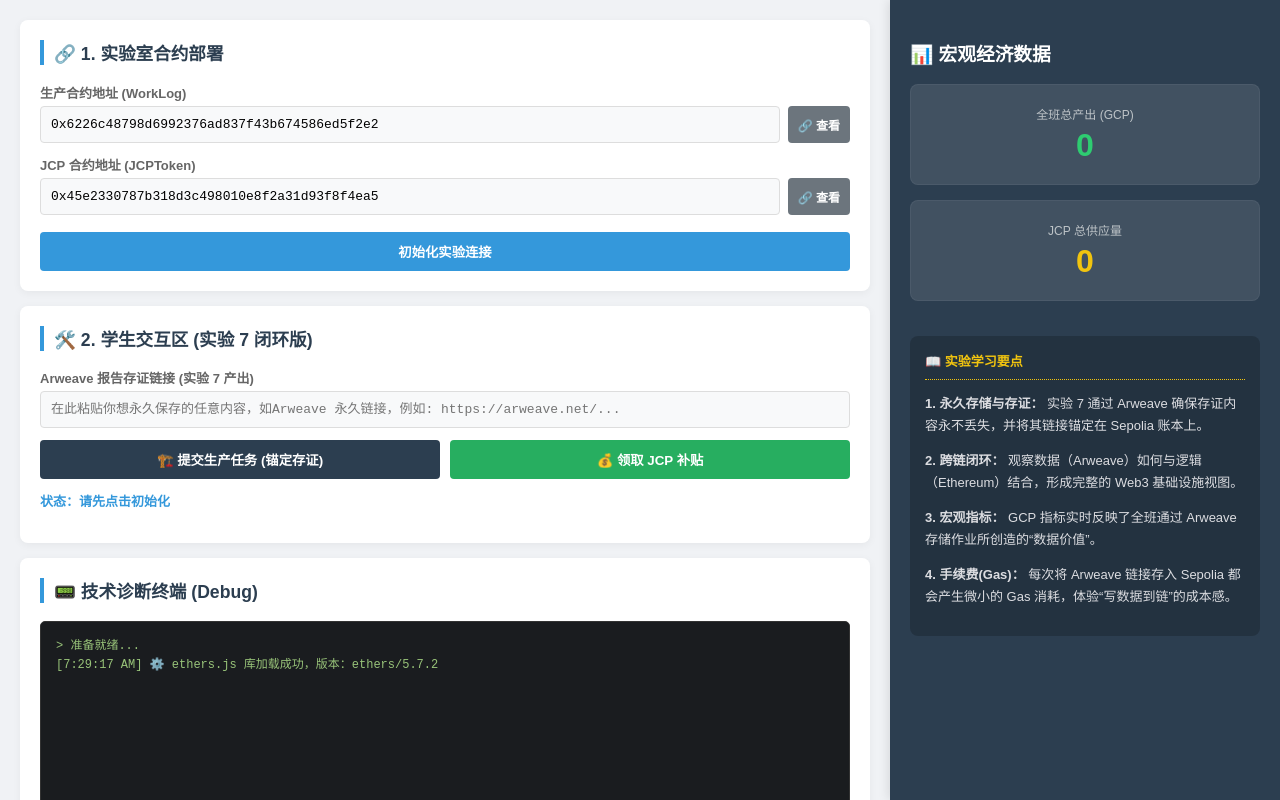
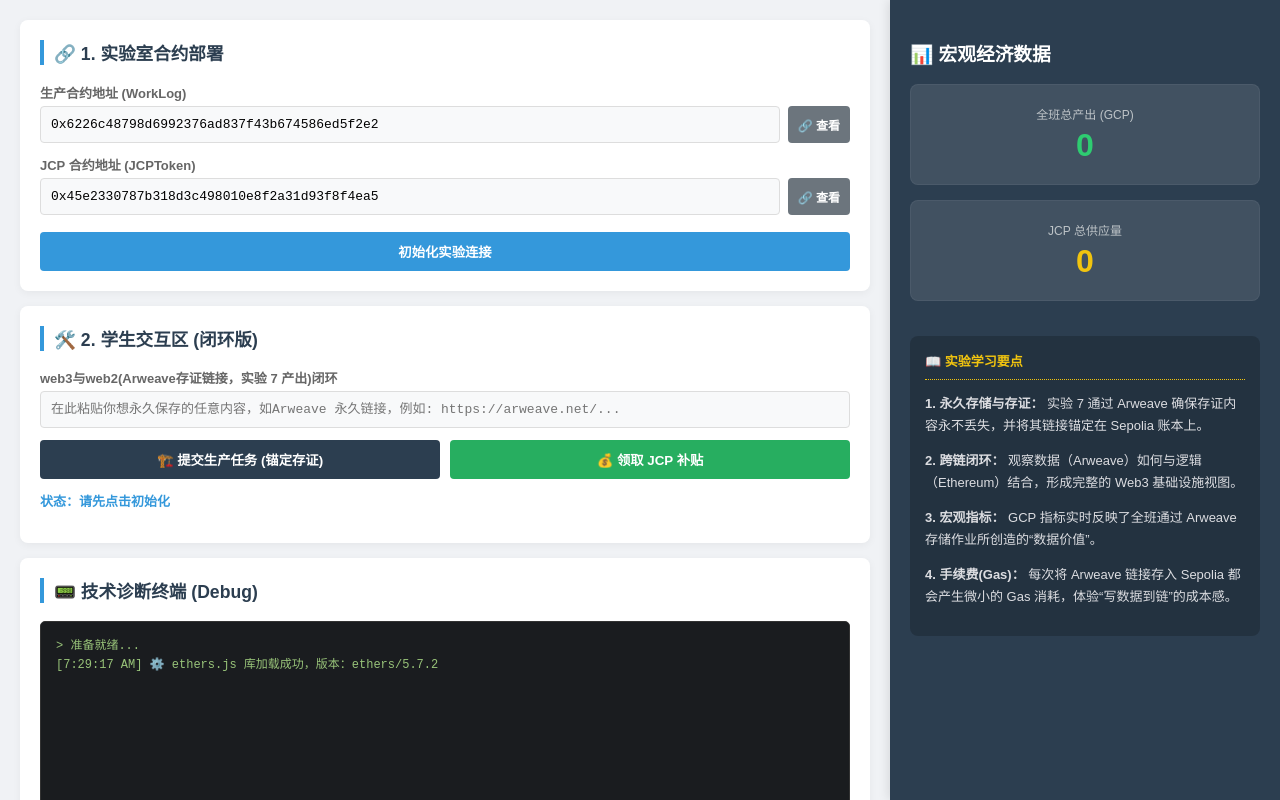
Before and after one commit to moyang-creator/JCP-LAB, a plain HTML site: page test6JCPlab.html in a window 1280 px wide. Drawn offline with nearby package versions, Linux system fonts and the light colour scheme.

Commit message:
update files

```diff
--- a/test6JCPlab.html
+++ b/test6JCPlab.html
@@ -56,9 +56,9 @@
     </div>
 
     <div class="card">
-        <h3>🛠️ 2. 学生交互区 (实验 7 闭环版)</h3>
+        <h3>🛠️ 2. 学生交互区 (闭环版)</h3>
         <div class="input-item">
-            <label>Arweave 报告存证链接 (实验 7 产出)</label>
+            <label>web3与web2(Arweave存证链接，实验 7 产出)闭环</label>
             <div class="input-group">
                 <input type="text" id="arweave-link" placeholder="在此粘贴你想永久保存的任意内容，如Arweave 永久链接，例如: https://arweave.net/...">
             </div>
```
